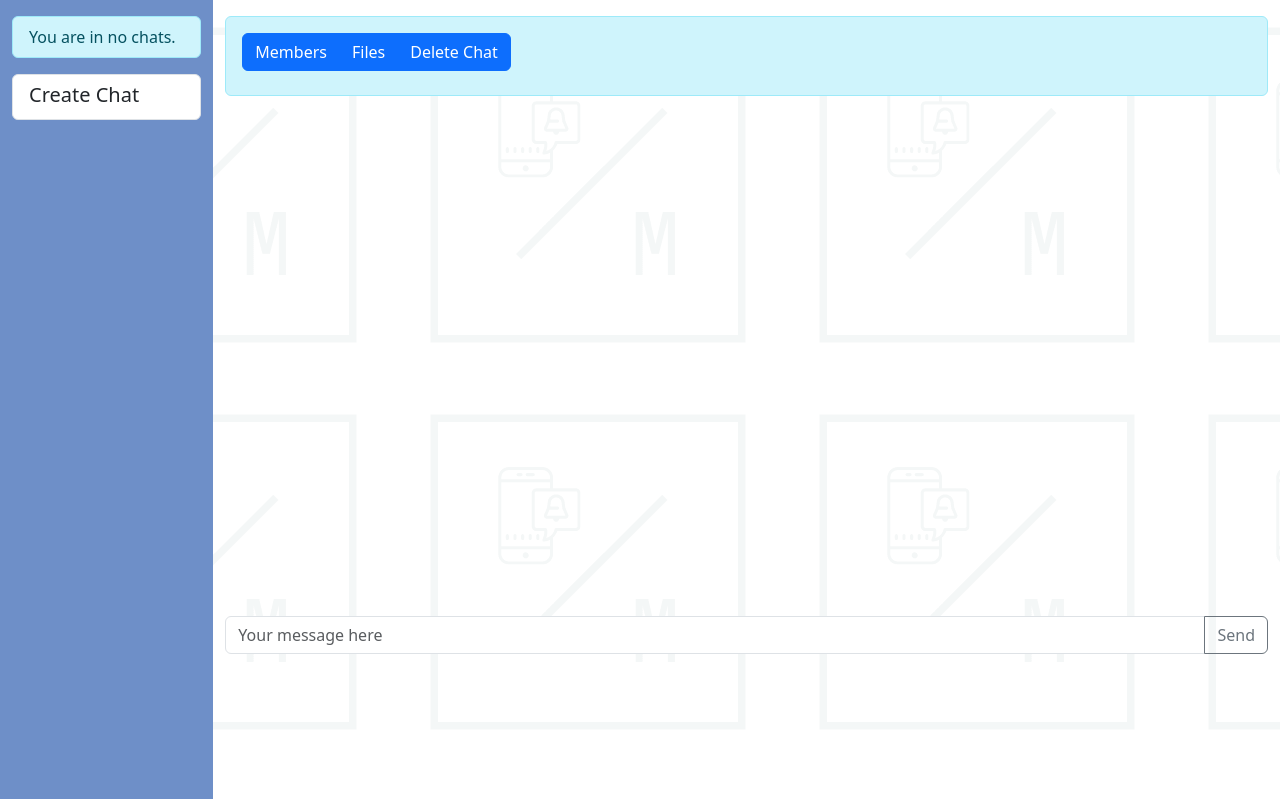
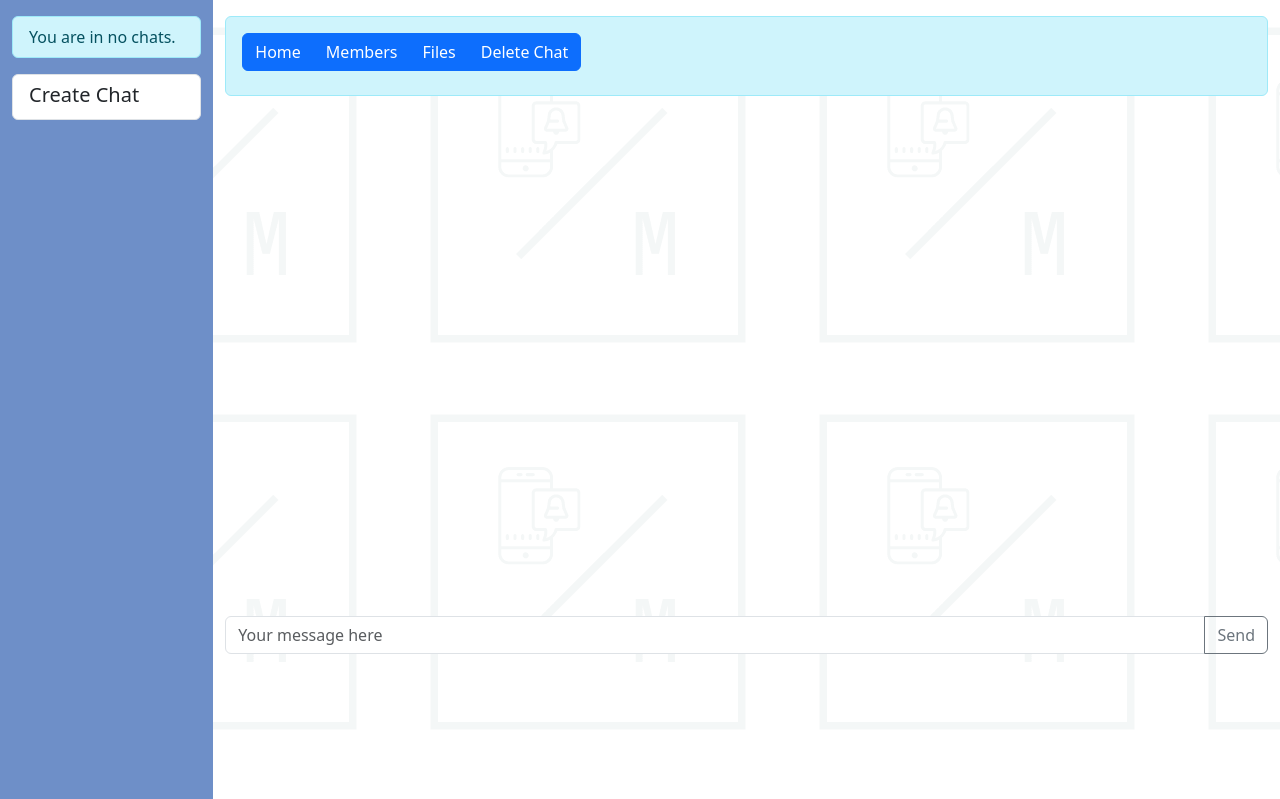
Before and after one commit to JoeJ1/WAD2_Group_Project, a Django app: page /chat/chatroom/1/ in a window 1280 px wide. Shown: the part 76-875 px from the top of the page. Run offline with Django 3.2, Linux system fonts and the light colour scheme; the visitor is signed in with stand-in values (Sample User, id 1); data that the repository does not hold is empty.

Commit message:
added home button

```diff
--- a/templates/chat/chat.html
+++ b/templates/chat/chat.html
@@ -12,12 +12,14 @@
 {{chat_name}}
 {% if current_user == owner %}
 <div class="btn-group float-right" role="group" aria-label="Chat Buttons">
+    <a class="btn btn-primary" href="{% url 'chat:chatroom' chat_name_slug %}">Home</a>
     <a class="btn btn-primary" href="{% url 'chat:members' chat_name_slug %}">Members</a>
     <a class="btn btn-primary" href="{% url 'chat:files' chat_name_slug %}">Files</a>
     <a class="btn btn-primary" href="{% url 'chat:delete' chat_name_slug %}" onclick = "return confirm('Are you sure you want to delete?')">Delete Chat</a>
 </div>
 {% else %}
 <div class="btn-group float-right" role="group" aria-label="Chat Buttons">
+    <a class="btn btn-primary" href="{% url 'chat:chatroom' chat_name_slug %}">Home</a>
     <a class="btn btn-primary" href="{% url 'chat:members' chat_name_slug %}">Members</a>
     <a class="btn btn-primary" href="{% url 'chat:files' chat_name_slug %}">Files</a>
     <a class="btn btn-primary" href="{% url 'chat:leave' chat_name_slug %}" onclick = "return confirm('Are you sure you want to leave?')">Leave Chat</a>
--- a/templates/chat/files.html
+++ b/templates/chat/files.html
@@ -13,12 +13,14 @@
     {{chat_name}} - Files
     {% if current_user == owner %}
 <div class="btn-group float-right" role="group" aria-label="Chat Buttons">
+    <a class="btn btn-primary" href="{% url 'chat:chatroom' chat_name_slug %}">Home</a>
     <a class="btn btn-primary" href="{% url 'chat:members' chat_name_slug %}">Members</a>
     <a class="btn btn-primary" href="{% url 'chat:files' chat_name_slug %}">Files</a>
     <a class="btn btn-primary" href="{% url 'chat:delete' chat_name_slug %}" onclick = "return confirm('Are you sure you want to delete?')">Delete Chat</a>
 </div>
 {% else %}
 <div class="btn-group float-right" role="group" aria-label="Chat Buttons">
+    <a class="btn btn-primary" href="{% url 'chat:chatroom' chat_name_slug %}">Home</a>
     <a class="btn btn-primary" href="{% url 'chat:members' chat_name_slug %}">Members</a>
     <a class="btn btn-primary" href="{% url 'chat:files' chat_name_slug %}">Files</a>
     <a class="btn btn-primary" href="{% url 'chat:leave' chat_name_slug %}" onclick = "return confirm('Are you sure you want to leave?')">Leave Chat</a>
--- a/templates/chat/members.html
+++ b/templates/chat/members.html
@@ -14,12 +14,14 @@
 {{chat_name}} - Members
 {% if current_user == owner %}
 <div class="btn-group float-right" role="group" aria-label="Chat Buttons">
+    <a class="btn btn-primary" href="{% url 'chat:chatroom' chat_name_slug %}">Home</a>
     <a class="btn btn-primary" href="{% url 'chat:members' chat_name_slug %}">Members</a>
     <a class="btn btn-primary" href="{% url 'chat:files' chat_name_slug %}">Files</a>
     <a class="btn btn-primary" href="{% url 'chat:delete' chat_name_slug %}" onclick = "return confirm('Are you sure you want to delete?')">Delete Chat</a>
 </div>
 {% else %}
 <div class="btn-group float-right" role="group" aria-label="Chat Buttons">
+    <a class="btn btn-primary" href="{% url 'chat:chatroom' chat_name_slug %}">Home</a>
     <a class="btn btn-primary" href="{% url 'chat:members' chat_name_slug %}">Members</a>
     <a class="btn btn-primary" href="{% url 'chat:files' chat_name_slug %}">Files</a>
     <a class="btn btn-primary" href="{% url 'chat:leave' chat_name_slug %}" onclick = "return confirm('Are you sure you want to leave?')">Leave Chat</a>
```
